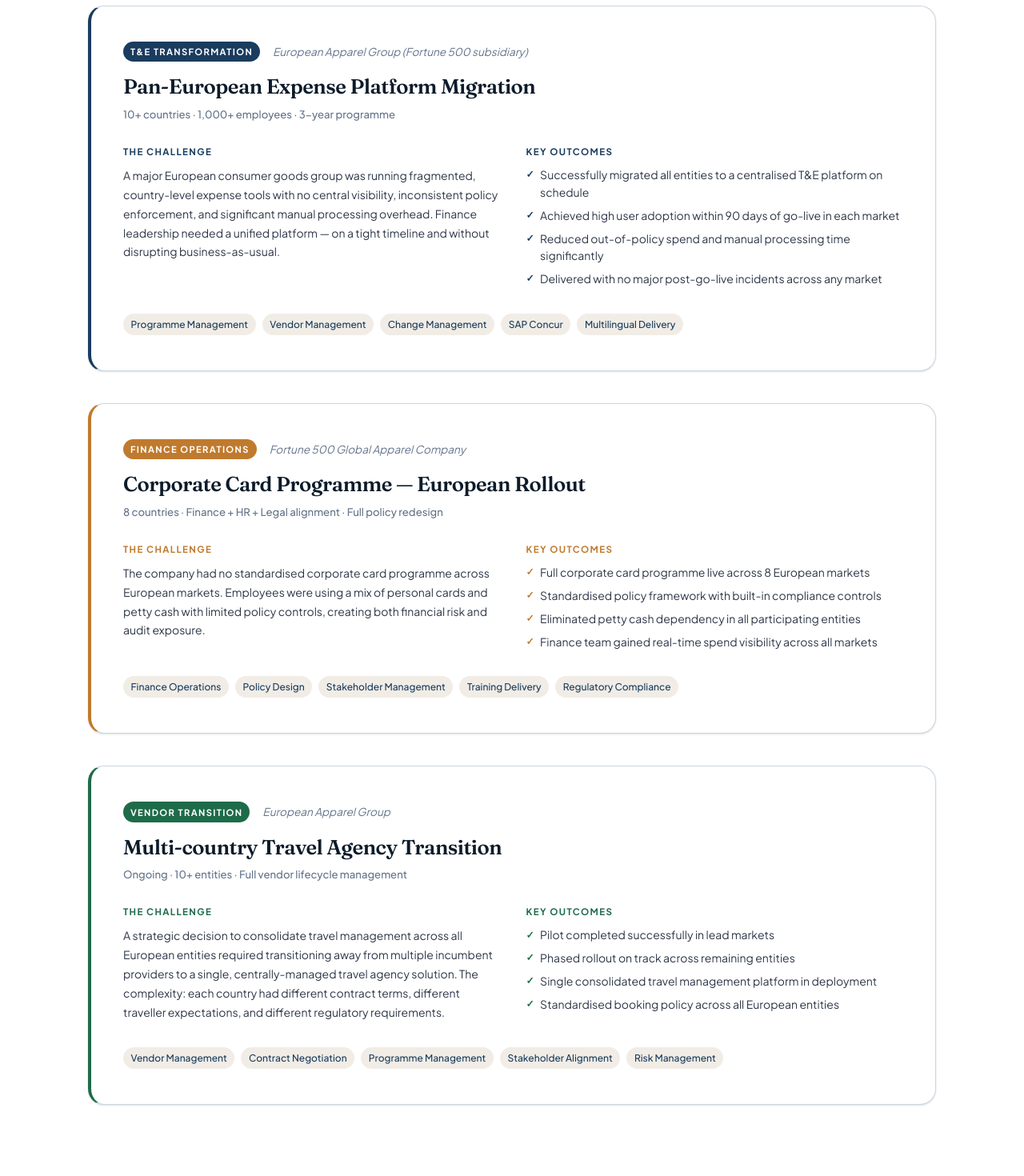
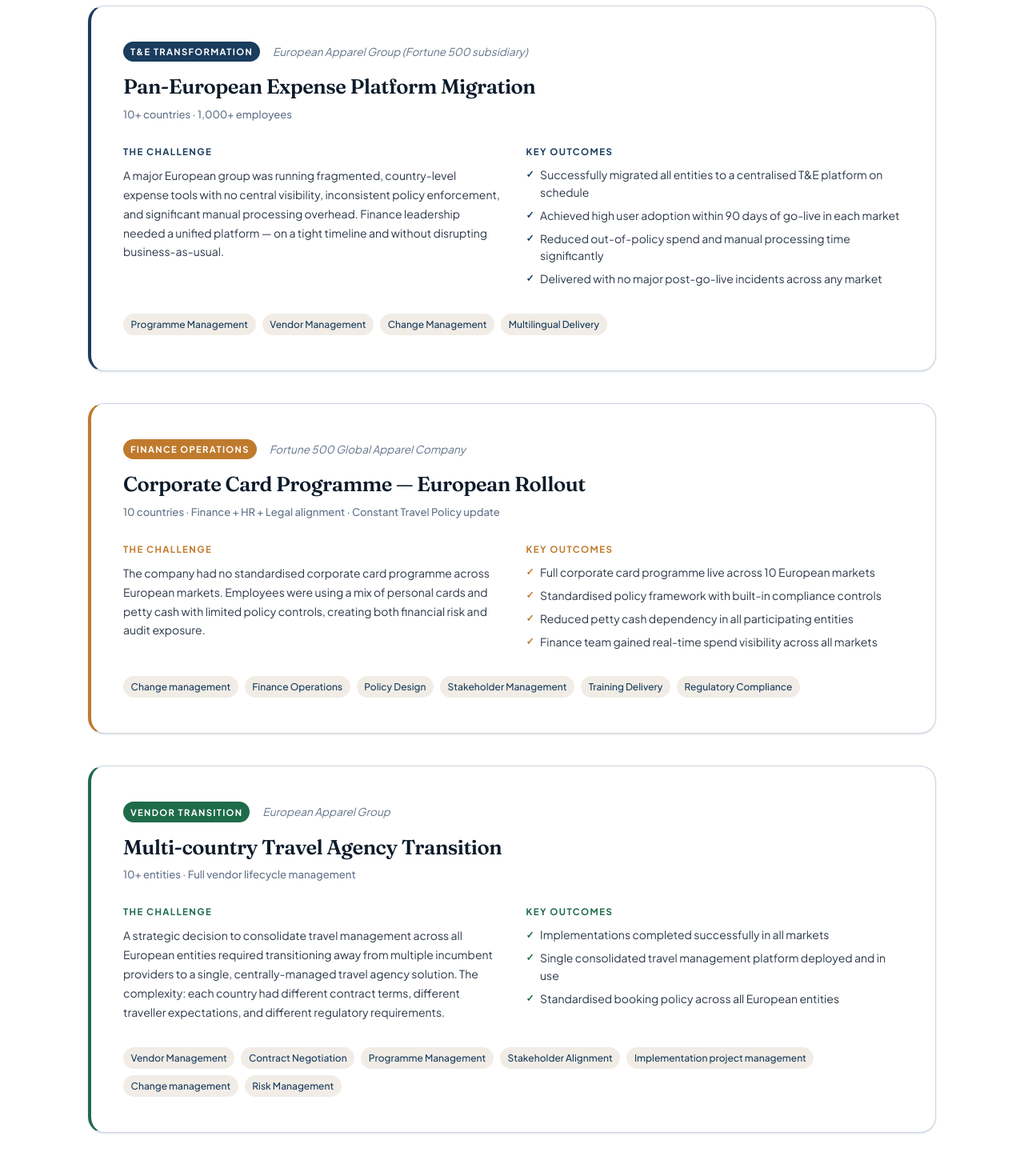
Before and after one commit to danadi87/mirela-frontend, a React (Vite) app: page /projects in a window 1280 px wide. Shown: the part 660-2130 px from the top of the page at 80% size. Built offline with nearby package versions, Linux system fonts and the light colour scheme.

Commit message:
updated the project.js and the services.js

```diff
--- a/src/data/projects.js
+++ b/src/data/projects.js
@@ -18,19 +18,19 @@ export const projects = [
       fr: "Groupe Européen de Mode (filiale Fortune 500)",
     },
     scope: {
-      en: "10+ countries · 1,000+ employees · 3-year programme",
-      es: "10+ países · 1.000+ empleados · Programa de 3 años",
-      fr: "10+ pays · 1 000+ employés · Programme de 3 ans",
+      en: "10+ countries · 1,000+ employees",
+      es: "10+ países · 1.000+ empleados",
+      fr: "10+ pays · 1 000+ employés",
     },
     challenge: {
-      en: "A major European consumer goods group was running fragmented, country-level expense tools with no central visibility, inconsistent policy enforcement, and significant manual processing overhead. Finance leadership needed a unified platform — on a tight timeline and without disrupting business-as-usual.",
-      es: "Un importante grupo europeo de bienes de consumo utilizaba herramientas de gestión de gastos fragmentadas por país, sin visibilidad central, con aplicación de políticas inconsistente y una carga manual significativa. La dirección financiera necesitaba una plataforma unificada — con plazos ajustados y sin interrumpir el negocio.",
-      fr: "Un grand groupe européen de biens de consommation utilisait des outils de gestion des frais fragmentés par pays, sans visibilité centrale, avec une application des politiques incohérente et une charge de traitement manuel importante. La direction financière avait besoin d'une plateforme unifiée — dans des délais serrés et sans perturber l'activité.",
+      en: "A major European group was running fragmented, country-level expense tools with no central visibility, inconsistent policy enforcement, and significant manual processing overhead. Finance leadership needed a unified platform — on a tight timeline and without disrupting business-as-usual.",
+      es: "Un importante grupo europeo utilizaba herramientas de gestión de gastos fragmentadas por país, sin visibilidad central, con aplicación de políticas inconsistente y una carga manual significativa. La dirección financiera necesitaba una plataforma unificada — con plazos ajustados y sin interrumpir el negocio.",
+      fr: "Un grand groupe européen utilisait des outils de gestion des frais fragmentés par pays, sans visibilité centrale, avec une application des politiques incohérente et une charge de traitement manuel importante. La direction financière avait besoin d'une plateforme unifiée — dans des délais serrés et sans perturber l'activité.",
     },
     approach: {
-      en: "Led the full programme from RFP through post-go-live stabilisation. Designed the vendor evaluation framework, negotiated contracts alongside Procurement, and built a phased rollout plan prioritising highest-risk markets first. Created a multilingual change programme (EN/ES/FR/RO) with country-specific training and a local champion network.",
-      es: "Lideré el programa completo desde el RFP hasta la estabilización post-lanzamiento. Diseñé el marco de evaluación de proveedores, negocié contratos con Compras y construí un plan de despliegue por fases priorizando los mercados de mayor riesgo. Creé un programa de cambio multilingüe (EN/ES/FR/RO) con formación específica por país y una red de campeones locales.",
-      fr: "J'ai piloté le programme complet du RFP à la stabilisation post-lancement. J'ai conçu le cadre d'évaluation des fournisseurs, négocié les contrats avec les Achats et construit un plan de déploiement par phases en priorisant les marchés les plus risqués. J'ai créé un programme de conduite du changement multilingue (EN/ES/FR/RO) avec des formations spécifiques par pays et un réseau de champions locaux.",
+      en: "The full programme was led from RFP through post-go-live stabilisation. The vendor evaluation framework was designed from scratch, contracts were negotiated alongside Procurement, and a phased rollout plan was built prioritising highest-risk markets first. A multilingual change programme was created with country-specific training and a local champion network — ensuring adoption was built in, not bolted on.",
+      es: "El programa completo fue liderado desde el RFP hasta la estabilización post-lanzamiento. El marco de evaluación de proveedores se diseñó desde cero, los contratos se negociaron junto con Compras y se construyó un plan de despliegue por fases priorizando los mercados de mayor riesgo. Se creó un programa de cambio multilingüe con formación específica por país y una red de campeones locales — garantizando que la adopción formara parte del diseño, no fuera un añadido posterior.",
+      fr: "Le programme complet a été piloté du RFP à la stabilisation post-lancement. Le cadre d'évaluation des fournisseurs a été conçu de zéro, les contrats négociés aux côtés des Achats, et un plan de déploiement par phases construit en priorisant les marchés les plus risqués. Un programme de conduite du changement multilingue a été créé avec des formations spécifiques par pays et un réseau de champions locaux — pour que l'adoption soit intégrée dès la conception, et non ajoutée après coup.",
     },
     outcomes: {
       en: [
@@ -56,7 +56,6 @@ export const projects = [
       "Programme Management",
       "Vendor Management",
       "Change Management",
-      "SAP Concur",
       "Multilingual Delivery",
     ],
   },
@@ -80,9 +79,9 @@ export const projects = [
       fr: "Entreprise Mondiale de Mode Fortune 500",
     },
     scope: {
-      en: "8 countries · Finance + HR + Legal alignment · Full policy redesign",
-      es: "8 países · Alineación Finance + RRHH + Legal · Rediseño completo de política",
-      fr: "8 pays · Alignement Finance + RH + Juridique · Refonte complète de la politique",
+      en: "10 countries · Finance + HR + Legal alignment · Constant Travel Policy update",
+      es: "10 países · Alineación Finance + RRHH + Legal · Actualización constante de la política de viajes",
+      fr: "10 pays · Alignement Finance + RH + Juridique ·  Mise à jour régulière de la politique de voyage",
     },
     challenge: {
       en: "The company had no standardised corporate card programme across European markets. Employees were using a mix of personal cards and petty cash with limited policy controls, creating both financial risk and audit exposure.",
@@ -90,31 +89,32 @@ export const projects = [
       fr: "L'entreprise n'avait pas de programme de carte d'entreprise standardisé sur les marchés européens. Les employés utilisaient un mélange de cartes personnelles et de petite caisse avec des contrôles de politique limités, créant un risque financier et une exposition aux audits.",
     },
     approach: {
-      en: "Partnered with Finance, HR, Legal, and Procurement to co-design the programme framework. Managed the card provider selection process, built the policy documentation suite, and delivered market-specific training covering regulatory and cultural nuances.",
-      es: "Colaboré con Finance, RRHH, Legal y Compras para co-diseñar el marco del programa. Gestioné el proceso de selección del proveedor de tarjetas, elaboré la documentación de políticas y entregué formación específica por mercado cubriendo matices regulatorios y culturales.",
-      fr: "J'ai travaillé avec Finance, RH, Juridique et Achats pour co-concevoir le cadre du programme. J'ai géré le processus de sélection du fournisseur de cartes, construit la documentation des politiques et dispensé des formations spécifiques à chaque marché couvrant les nuances réglementaires et culturelles.",
+      en: "Finance, HR, Legal, and Procurement were brought together to co-design the programme framework from the ground up. The card provider selection process was managed end-to-end, a full policy documentation suite was built, and market-specific training was delivered covering both regulatory and cultural nuances across each country.",
+      es: "Finance, RRHH, Legal y Compras fueron reunidos para co-diseñar el marco del programa desde cero. El proceso de selección del proveedor de tarjetas se gestionó de principio a fin, se elaboró una documentación de políticas completa y se entregó formación específica por mercado cubriendo tanto los matices regulatorios como los culturales de cada país.",
+      fr: "Finance, RH, Juridique et Achats ont été réunis pour co-concevoir le cadre du programme depuis la base. Le processus de sélection du fournisseur de cartes a été géré de bout en bout, une suite complète de documentation des politiques a été construite, et des formations spécifiques à chaque marché ont été dispensées en couvrant les nuances réglementaires et culturelles de chaque pays.",
     },
     outcomes: {
       en: [
-        "Full corporate card programme live across 8 European markets",
+        "Full corporate card programme live across 10 European markets",
         "Standardised policy framework with built-in compliance controls",
-        "Eliminated petty cash dependency in all participating entities",
+        "Reduced petty cash dependency in all participating entities",
         "Finance team gained real-time spend visibility across all markets",
       ],
       es: [
-        "Programa de tarjeta corporativa activo en 8 mercados europeos",
+        "Programa de tarjeta corporativa activo en 10 mercados europeos",
         "Marco de política estandarizado con controles de cumplimiento integrados",
-        "Eliminada la dependencia de caja chica en todas las entidades participantes",
+        "Reducida la dependencia de caja chica en todas las entidades participantes",
         "El equipo financiero obtuvo visibilidad del gasto en tiempo real en todos los mercados",
       ],
       fr: [
-        "Programme de carte d'entreprise opérationnel sur 8 marchés européens",
+        "Programme de carte d'entreprise opérationnel sur 10 marchés européens",
         "Cadre de politique standardisé avec contrôles de conformité intégrés",
-        "Dépendance à la petite caisse éliminée dans toutes les entités participantes",
+        "Dépendance à la petite caisse reduit dans toutes les entités participantes",
         "Visibilité des dépenses en temps réel obtenue par l'équipe financière sur tous les marchés",
       ],
     },
     skills: [
+      "Change management",
       "Finance Operations",
       "Policy Design",
       "Stakeholder Management",
@@ -142,9 +142,9 @@ export const projects = [
       fr: "Groupe Européen de Mode",
     },
     scope: {
-      en: "Ongoing · 10+ entities · Full vendor lifecycle management",
-      es: "En curso · 10+ entidades · Gestión completa del ciclo de vida del proveedor",
-      fr: "En cours · 10+ entités · Gestion complète du cycle de vie fournisseur",
+      en: "10+ entities · Full vendor lifecycle management",
+      es: "10+ entidades · Gestión completa del ciclo de vida del proveedor",
+      fr: "10+ entités · Gestion complète du cycle de vie fournisseur",
     },
     challenge: {
       en: "A strategic decision to consolidate travel management across all European entities required transitioning away from multiple incumbent providers to a single, centrally-managed travel agency solution. The complexity: each country had different contract terms, different traveller expectations, and different regulatory requirements.",
@@ -152,27 +152,24 @@ export const projects = [
       fr: "Une décision stratégique de consolider la gestion des voyages dans toutes les entités européennes a nécessité la transition depuis plusieurs prestataires en place vers une solution d'agence de voyages unique gérée centralement. La complexité : chaque pays avait des termes contractuels, des attentes des voyageurs et des exigences réglementaires différents.",
     },
     approach: {
-      en: "Leading the end-to-end transition including vendor selection, pilot design, phased rollout, contract negotiation, and ongoing hypercare. Running working group sessions with country-level stakeholders to manage expectations and surface local risks before they become go-live problems.",
-      es: "Liderando la transición de principio a fin, incluyendo selección de proveedor, diseño del piloto, despliegue por fases, negociación contractual e hypercare continuo. Coordinando sesiones de grupos de trabajo con stakeholders por país para gestionar expectativas e identificar riesgos locales antes de que se conviertan en problemas de lanzamiento.",
-      fr: "Je pilote la transition de bout en bout, incluant la sélection fournisseur, la conception du pilote, le déploiement par phases, la négociation contractuelle et l'hypercare continu. J'anime des sessions de groupes de travail avec les parties prenantes par pays pour gérer les attentes et identifier les risques locaux avant qu'ils ne deviennent des problèmes au lancement.",
+      en: "The end-to-end transition has been led across all workstreams — vendor selection, pilot design, phased rollout, contract negotiation, and hypercare service. Working group sessions are run with country-level stakeholders to surface local risks and manage expectations before they become go-live problems, keeping each market's specific needs visible throughout.",
+      es: "La transición de principio a fin se ha liderado en todos los flujos de trabajo: selección de proveedores, diseño de la fase piloto, implantación por fases, negociación de contratos y el servicio de hypercare. Se han coordinado sesiones de grupos de trabajo con stakeholders por país para gestionar expectativas e identificar riesgos locales antes de que se conviertan en problemas de lanzamiento.",
+      fr: "La transition de bout en bout a été menée dans tous les axes de travail : sélection des fournisseurs, conception de la phase pilote, déploiement progressif, négociation des contrats et le service du hypercare. Des sessions de groupes de travail ont été animées avec les parties prenantes par pays pour identifier les risques locaux et gérer les attentes avant qu'ils ne deviennent des problèmes au lancement, en maintenant la visibilité sur les besoins spécifiques de chaque marché tout au long du processus.",
     },
     outcomes: {
       en: [
-        "Pilot completed successfully in lead markets",
-        "Phased rollout on track across remaining entities",
-        "Single consolidated travel management platform in deployment",
+        "Implementations completed successfully in all markets",
+        "Single consolidated travel management platform deployed and in use",
         "Standardised booking policy across all European entities",
       ],
       es: [
-        "Piloto completado con éxito en los mercados principales",
-        "Despliegue por fases en curso en las entidades restantes",
-        "Plataforma única de gestión de viajes en despliegue",
+        "Implementaciones completadas con éxito en todos los mercados",
+        "Plataforma única de gestión de viajes implantada y en funcionamiento",
         "Política de reservas estandarizada en todas las entidades europeas",
       ],
       fr: [
-        "Pilote achevé avec succès sur les marchés pilotes",
-        "Déploiement par phases en cours sur les entités restantes",
-        "Plateforme unique de gestion des voyages en cours de déploiement",
+        "Mise en œuvre achevé avec succès sur toutes les marchés ",
+        "Plateforme unique de gestion des voyages déployée et opérationnelle",
         "Politique de réservation standardisée sur toutes les entités européennes",
       ],
     },
@@ -181,6 +178,8 @@ export const projects = [
       "Contract Negotiation",
       "Programme Management",
       "Stakeholder Alignment",
+      "Implementation project management",
+      "Change management",
       "Risk Management",
     ],
   },
--- a/src/data/services.js
+++ b/src/data/services.js
@@ -6,13 +6,13 @@ export const services = [
     shortDesc:
       "End-to-end ownership of travel and expense transformation programmes across European entities.",
     description:
-      "From vendor selection through post-go-live stabilisation — I manage the full lifecycle of T&E platform implementations. This includes RFP design, contract negotiation, system configuration oversight, data migration, UAT, and hypercare. I have delivered this at scale across 10+ countries.",
+      "From vendor selection through post-go-live stabilisation, the full lifecycle of a T&E platform implementation is managed end-to-end — covering RFP design, contract negotiation, system configuration oversight, data migration, UAT, and hypercare. Delivered at scale across 10+ countries, this means your organisation gets structured, proven guidance at every stage rather than starting from scratch.",
     outcomes: [
       "Centralised, policy-compliant expense reporting",
       "Reduced out-of-policy spend and manual processing time",
       "Smooth go-live with high user adoption rates",
     ],
-    tools: ["SAP Concur", "JIRA", "MS Project", "Excel"],
+    tools: ["SAP Concur", "Expensya", "MS Project", "Excel"],
     color: "#1A3C5E",
   },
   {
@@ -22,13 +22,13 @@ export const services = [
     shortDesc:
       "Structuring and delivering finance technology rollouts in complex, multi-entity environments.",
     description:
-      "I bridge the gap between finance leadership and technical delivery teams. I translate business requirements into vendor briefs, define system configurations, and manage the cross-functional coordination that makes or breaks an ERP or expense management rollout in a multinational setting.",
+      "The gap between finance leadership and technical delivery teams gets closed — not widened. Business requirements are translated into clear vendor briefs, system configurations are defined with precision, and the cross-functional coordination that makes or breaks an ERP or expense management rollout in a multinational setting is actively managed throughout.",
     outcomes: [
       "Aligned business requirements and technical delivery",
       "On-time, on-budget system rollouts across multiple markets",
       "Integrated compliance with local regulatory requirements",
     ],
-    tools: ["ERP Systems", "SAP Concur", "PowerBI", "MS Project"],
+    tools: ["ERP Systems", "SAP Concur", "Expensya", "PowerBI", "MS Project"],
     color: "#C07A2D",
   },
   {
@@ -38,13 +38,13 @@ export const services = [
     shortDesc:
       "Multilingual change programmes that drive real adoption — not just awareness.",
     description:
-      "I design and deliver change management programmes that actually stick. This means role-specific training materials, multilingual communication cascades (EN/ES/FR/RO), local champion networks, and hypercare models. I have trained 200+ employees across Europe for a single programme rollout.",
+      "Change management programmes are designed and delivered to actually stick — not just to tick a box. Your teams receive role-specific training materials, multilingual communication materials, local champion networks and hypercare models calibrated to drive real adoption. With 800+ employees trained across Europe in a single programme rollout, the methodology is proven at scale.",
     outcomes: [
       "High user adoption within 60–90 days of go-live",
       "Significantly reduced post-launch support volume",
       "Embedded capability in local teams for ongoing use",
     ],
-    tools: ["LMS Platforms", "SharePoint", "PowerPoint", "Teams/Zoom"],
+    tools: ["SharePoint", "PowerPoint", "Teams"],
     color: "#1E6B4A",
   },
   {
@@ -54,13 +54,20 @@ export const services = [
     shortDesc:
       "Diagnosing operational gaps and designing the processes that fix them — with technical precision.",
     description:
-      "With a background in finance operations and hands-on experience building web applications (MERN stack, Ironhack 2025), I can review your current processes, identify inefficiencies, and propose solutions that are practical to implement. I speak both business and tech — which accelerates decisions.",
+      "With deep roots in finance operations and hands-on experience building web applications (MERN stack, Ironhack 2025), your current processes are reviewed with both a business and a technical lens. Inefficiencies are identified, and solutions are proposed that are practical to implement — because the person diagnosing the problem speaks both business and tech, which means decisions move faster and recommendations land with both sides of the coin",
     outcomes: [
       "Clear process maps and gap analysis documentation",
       "Prioritised improvement roadmap with effort/impact scoring",
       "Recommendations that bridge business and technical teams",
     ],
-    tools: ["JIRA", "Miro", "Excel", "PowerBI", "JavaScript / React"],
+    tools: [
+      "ERP",
+      "Power Automate",
+      "PowerApps",
+      "Excel",
+      "PowerBI",
+      "JavaScript / React",
+    ],
     color: "#6B21A8",
   },
 ];
```
